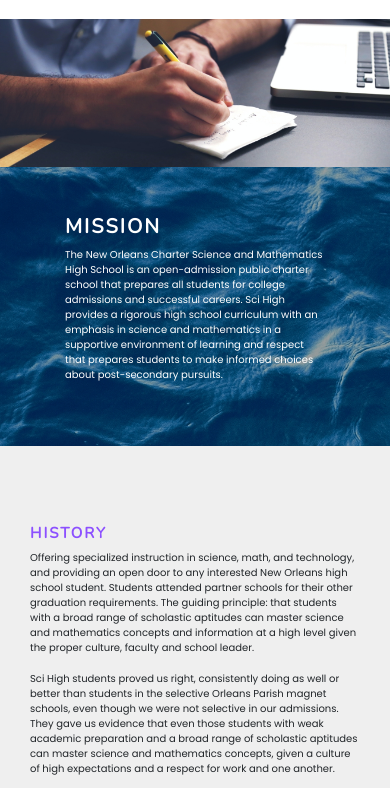
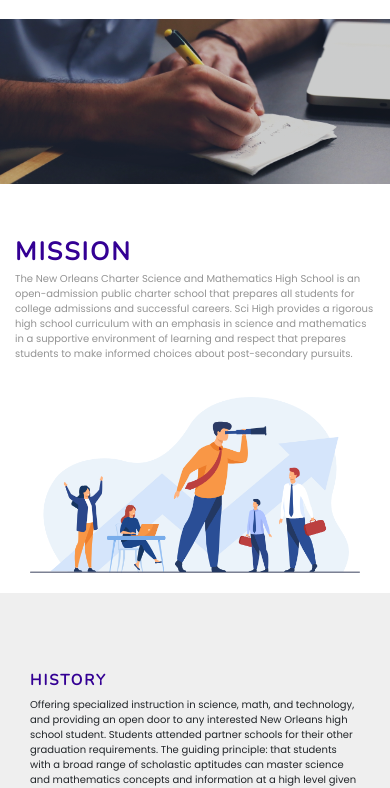
Before and after one commit to MANIMARAN-M/school_website, a plain HTML site: page about/about.html in a window 390 px wide. Shown: the part 67-855 px from the top of the page. Drawn offline with nearby package versions, Linux system fonts and the light colour scheme.

Commit message:
Fineshed

```diff
--- a/about/about.html
+++ b/about/about.html
@@ -60,28 +60,32 @@
             </div>
         </nav>
     </section>
-    <!-- <section id="empty">
+    <section id="about-empty">
         <div>
 
         </div>
-    </section> -->
+    </section>
     <section id="about-section">
         <div class="row">
             <div class="col-md-12">
-                <img src="./about-images/vision.jpg" class="d-block w-100" alt="...">
             </div>
         </div>
     </section>
     <section class="container-fluid" id="about-section-content">
         <div class="container">
             <div class="row">
-                <div class="col-md-12 about-scetion-mission mt-5 mb-5">
-                    <h1>MISSION</h1>
+                <div class="col-md-6 about-scetion-mission" id="about-section-mobile" data-aos="fade-right"
+                    data-aos-once="true" data-aos-offset="30" data-aos-duration="1200">
+                    <span>MISSION</span>
                     <p>The New Orleans Charter Science and Mathematics High School is an open-admission public charter
                         school that prepares all students for college admissions and successful careers. Sci High
                         provides a rigorous high school curriculum with an emphasis in science and mathematics in a
                         supportive environment of learning and respect that prepares students to make informed choices
                         about post-secondary pursuits.</p>
+                </div>
+                <div class="col-md-6" id="vision-img-section" data-aos="fade-right" data-aos-once="true"
+                    data-aos-offset="30" data-aos-duration="1200">
+                    <img src="./about-images/vision-img.png" alt="" class="img-fluid">
                 </div>
             </div>
         </div>
--- a/style.css
+++ b/style.css
@@ -252,7 +252,7 @@
         font-size: 3em;
     }
     #online-two-class .online-two-content h2:after{
-        top: 42%;
+        top: 37%;
         left: 15%;
         width: 230px;
     }
@@ -352,34 +352,59 @@
 
 /*----------- About ----------------*/
 
+
+#about-section{
+    background-image: linear-gradient(rgba(0,0,0,0.2),rgba(0,0,0,0.2)), url(./about/about-images/vision.jpg);
+    background-repeat: no-repeat;
+    background-size: cover;
+    height: 80vh;
+    width: 100%;
+}
 @media (max-width: 785px){
-    #about-section img{
-        margin-top: 85px;
+    #about-empty{
+        height: 82px;
+    }
+    #about-section{
+        height: 20vh;
+        width: 100%;
     }
 }
-#about-section-content{
+/* #about-section-content{
     background-image: linear-gradient(rgba(0,0,0,0.2),rgba(0,0,0,0.2)), url(./about/about-images/sea.jpg);
     background-repeat: no-repeat;
     background-size: cover;
-    color: #FFF;
+    color: #FFF; */
+#about-section-mobile{
+    align-self: center;
 }
-#about-section-content .about-scetion-mission{
-    padding: 0 50px;
+#vision-img-section{
+    margin-top: 50px;
+    margin-bottom: 50px;
 }
-#about-section-content .about-scetion-mission h1{
+#about-section-mobile span{
     font-family: 'Nunito', sans-serif;
     font-weight: 700;
-    padding: 0 50px;
     letter-spacing: 2px;
+    color: #340094;
+    font-size: 2.5em;
 }
-
 .shadow {
     box-shadow: 3px 3px 5px 6px #ccc;
 }
 #about-section-content .about-scetion-mission p{
-    padding: 0 50px;
+    color: #939393;
 }
 @media(max-width: 785px){
+    #about-section-mobile{
+        margin-top: 50px;
+    }
+    #vision-img-section{
+        margin-top: 20px;
+        margin-bottom: 20px;
+    }
+    #about-section-mobile span{
+        font-size: 25px;
+    }
     #about-section-content .about-scetion-mission{
         padding: 0 0;
     }
@@ -400,7 +425,7 @@
     font-family: 'Nunito', sans-serif;
     text-transform: uppercase;
     font-weight: 600;
-    color: #8C50FF;
+    color: #340094;
     margin-top: 30px;
     letter-spacing: 2px;
 }
@@ -807,6 +832,9 @@
     #blog-section{
         height: 20vh;
     }
+    #mobile-btn-extra{
+        margin-bottom: 40px;
+    }
 }
 
 
```
Also changed, not shown: Blog/blog.html (+3 -3 lines), events/event.html (+2 -2 lines), Blog/blog-images/first-feed.jpg, about/about-images/mission-1.jpg (deleted), about/about-images/mission.jpg (deleted), about/about-images/sea.jpg (deleted), about/about-images/vision-img.png (added), events/event-images/event-img-one.jpg (added), events/event-images/event-img-two.jpg (added), 1 other file.
